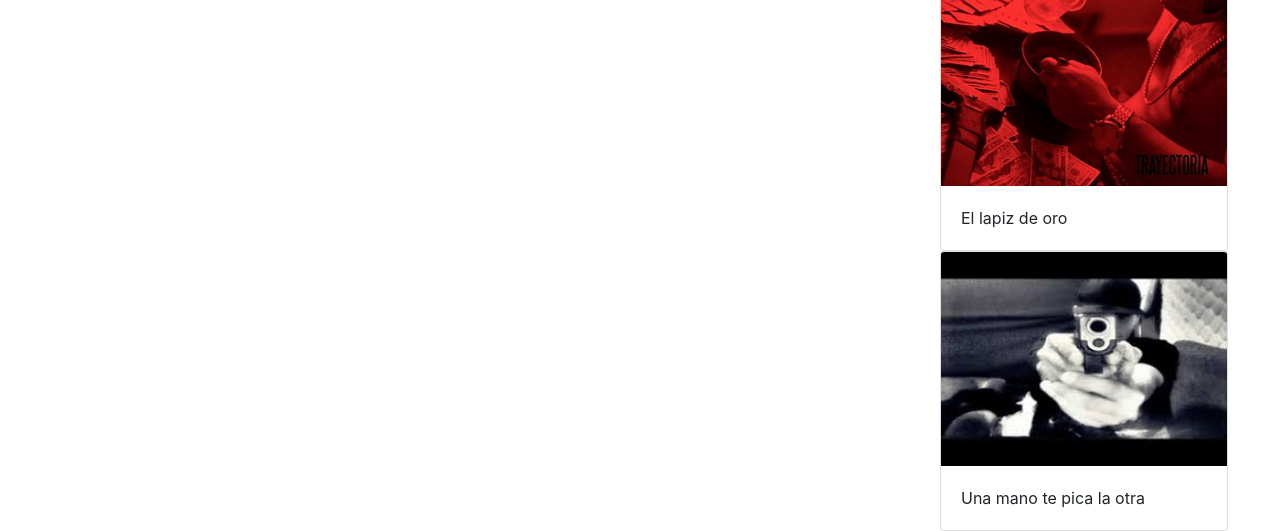
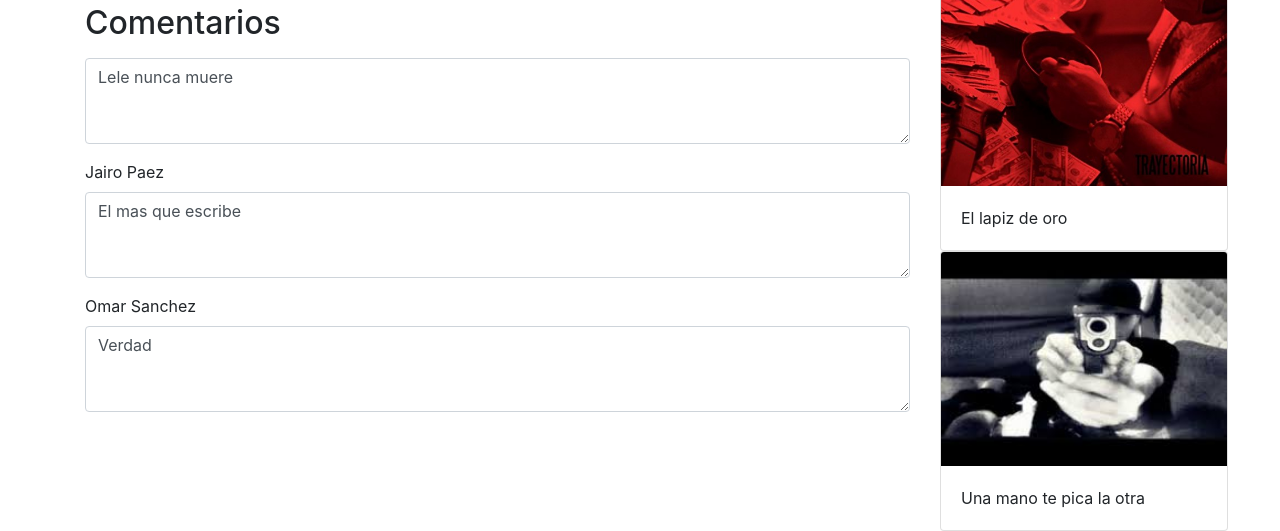
Before and after one commit to sanchoh128/git_mi_proyecto, a plain HTML site: page index.html in a window 1280 px wide. Shown: the part 446-977 px from the top of the page. Drawn offline with nearby package versions, Linux system fonts and the light colour scheme.

Commit message:
se copia la visual de youtube

```diff
--- a/index.html
+++ b/index.html
@@ -14,6 +14,18 @@
 	<div class="row">
 		<div class="col-xl-9 col-lg-9 col-md-9 col-sm-9" >
 		<iframe width="754" height="380" src="https://www.youtube.com/embed/diq4i4fhkHs" frameborder="0" allow="accelerometer; autoplay; encrypted-media; gyroscope; picture-in-picture" allowfullscreen></iframe>
+			<div class="form-group">
+					<label for="exampleFormControlTextarea1"><h2>Comentarios</h2></label>
+					<textarea class="form-control" id="exampleFormControlTextarea1" rows="3">Lele nunca muere</textarea>
+				</div>
+				<div class="form-group">
+					<label for="exampleFormControlTextarea1">Jairo Paez</label>
+					<textarea class="form-control" id="exampleFormControlTextarea1" rows="3">El mas que escribe</textarea>
+				</div>
+				<div class="form-group">
+					<label for="exampleFormControlTextarea1">Omar Sanchez</label>
+					<textarea class="form-control" id="exampleFormControlTextarea1" rows="3">Verdad</textarea>
+				</div>
 			</div>
 
 		<div class="col-xl-3 col-lg-3 col-md-3 col-sm-3" class="img-fluid" >
```
